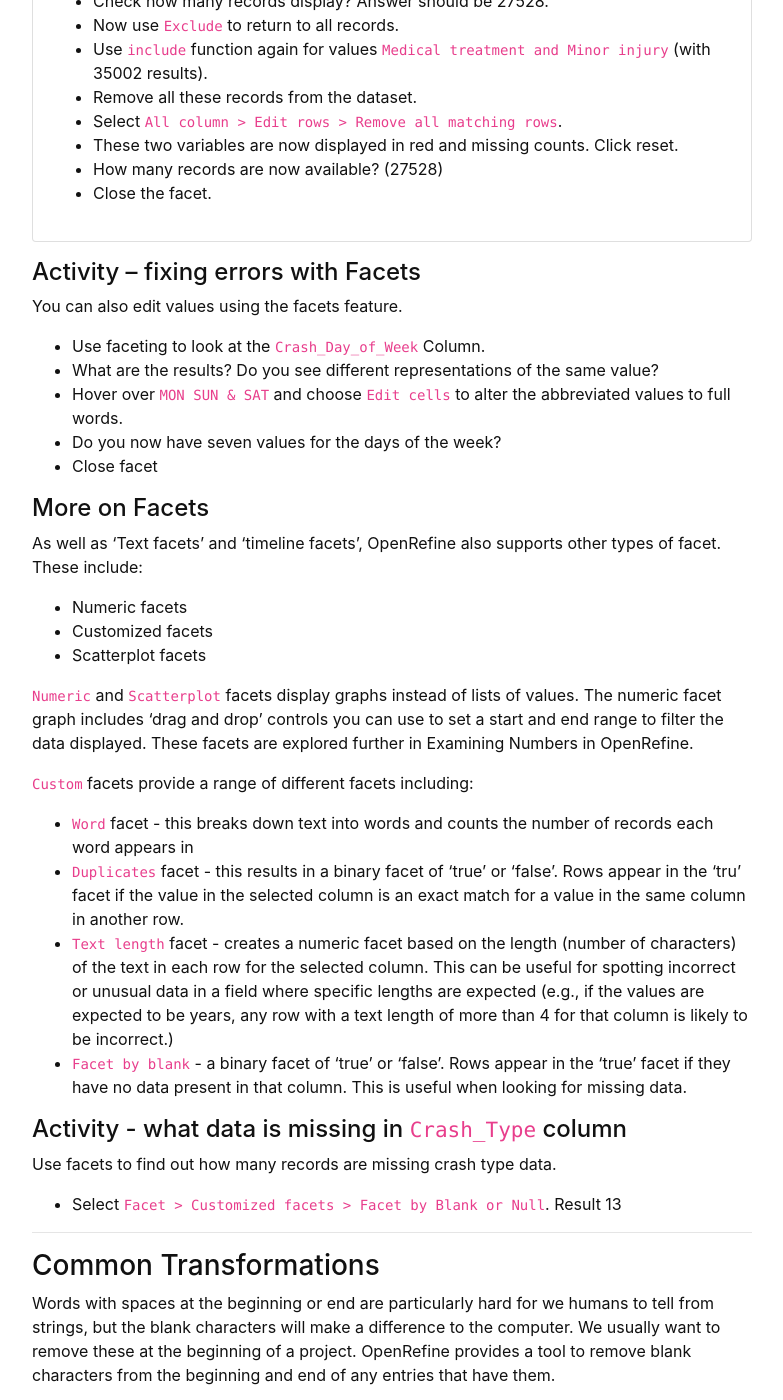
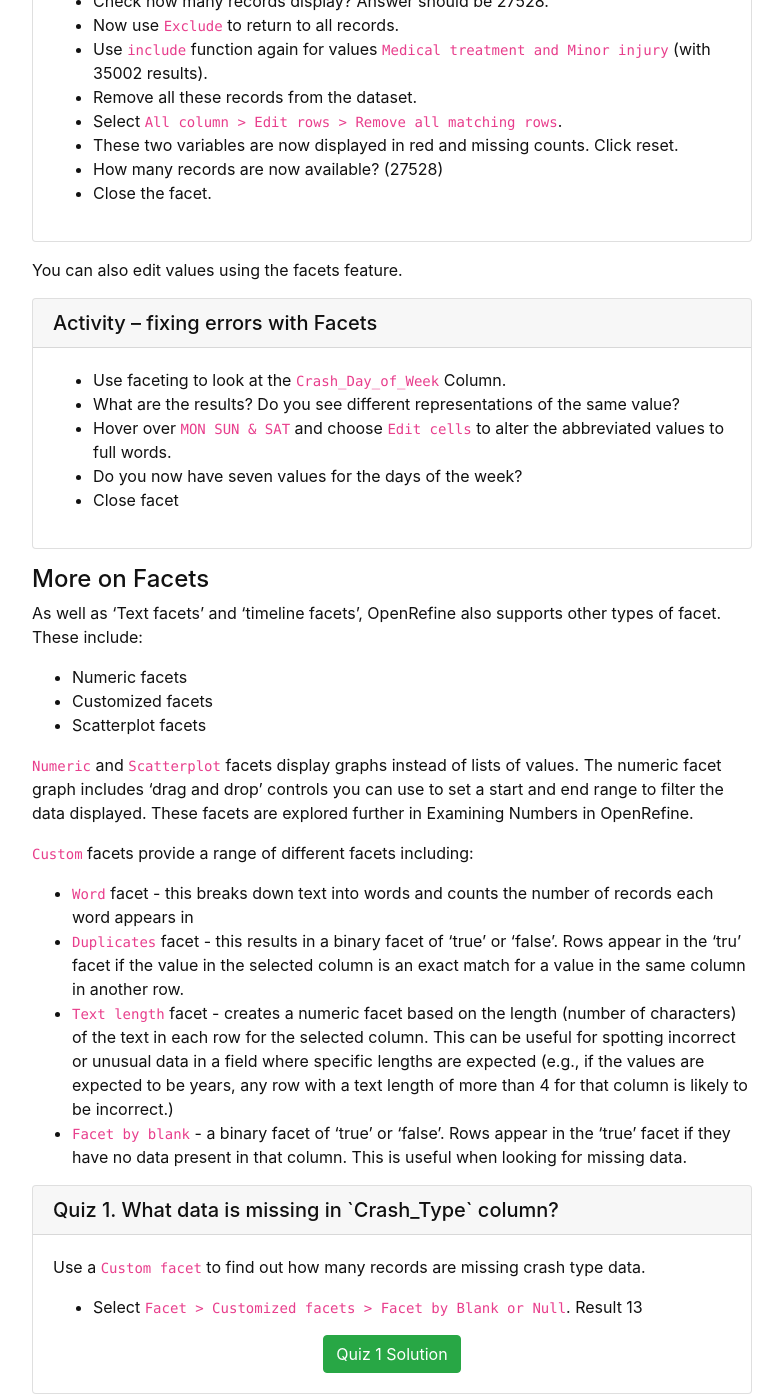
Before and after one commit to GULibrarySandbox/intro-data-wrangle, a Jekyll site: the page built from content/4-lesson.md, in a window 1280 px wide and 1400 px high, scrolled down 1463 px. Shown: the whole window, without its empty margins (248-1031 px from the left). Built offline with Jekyll 4.4.1, drawn with Linux system fonts in a browser that asks for light colours.

Commit message:
Update 4-lesson.md

```diff
--- a/content/4-lesson.md
+++ b/content/4-lesson.md
@@ -57,15 +57,13 @@ In this next activity you want to limit to a sub-set of this data, with records
 - How many records are now available? (27528)
 - Close the facet.{% endcapture %} {% include card.md header="Activity - Amending data through Facets" text=text %}
 
-
-#### Activity – fixing errors with Facets
-
 You can also edit values using the facets feature.
+{% capture text %}
 - Use faceting to look at the `Crash_Day_of_Week` Column.
 - What are the results? Do you see different representations of the same value?
 - Hover over `MON SUN & SAT` and choose `Edit cells` to alter the abbreviated values to full words.
 - Do you now have seven values for the days of the week?
-- Close facet
+- Close facet{% endcapture %} {% include card.md header="Activity – fixing errors with Facets" text=text %}
 
 #### More on Facets
 
@@ -84,10 +82,11 @@ As well as 'Text facets' and 'timeline facets', OpenRefine also supports other t
 - `Text length` facet - creates a numeric facet based on the length (number of characters) of the text in each row for the selected column. This can be useful for spotting incorrect or unusual data in a field where specific lengths are expected (e.g., if the values are expected to be years, any row with a text length of more than 4 for that column is likely to be incorrect.)
 - `Facet by blank` - a binary facet of 'true' or 'false'. Rows appear in the 'true' facet if they have no data present in that column. This is useful when looking for missing data.
 
-#### Activity - what data is missing in `Crash_Type` column
-
-Use facets to find out how many records are missing crash type data.
+{% capture text %}
+Use a `Custom facet` to find out how many records are missing crash type data.
 - Select `Facet > Customized facets > Facet by Blank or Null`. Result 13
+{% include modal.md button="Quiz 1 Solution" color="success" title="Quiz 1 Solutions" text="Select `Facet > Customized facets > Facet by Blank or Null`.
+Result 13" %}{% endcapture %} {% include card.md header="Quiz 1. What data is missing in `Crash_Type` column?" text=text %}
 
 --------
 
```
